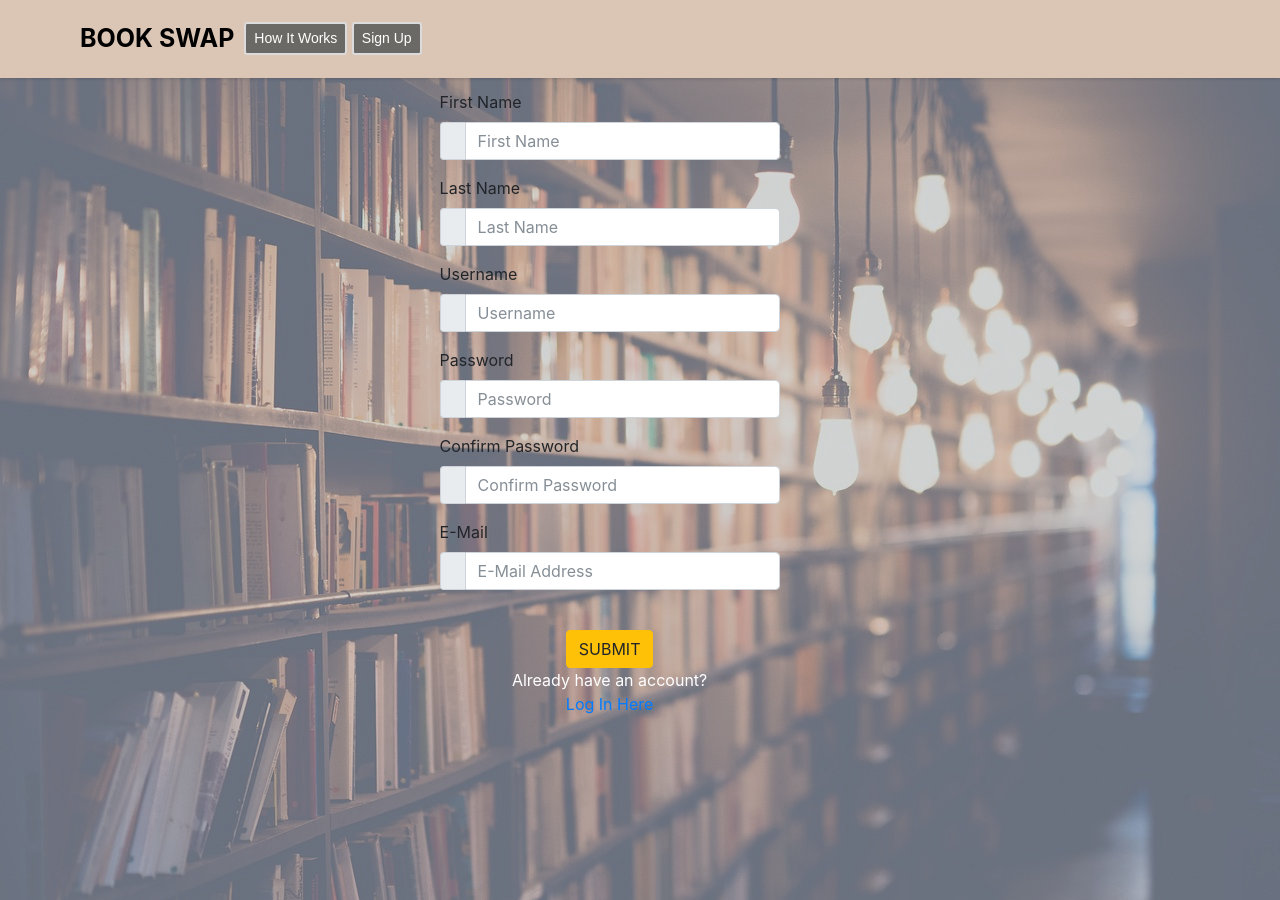
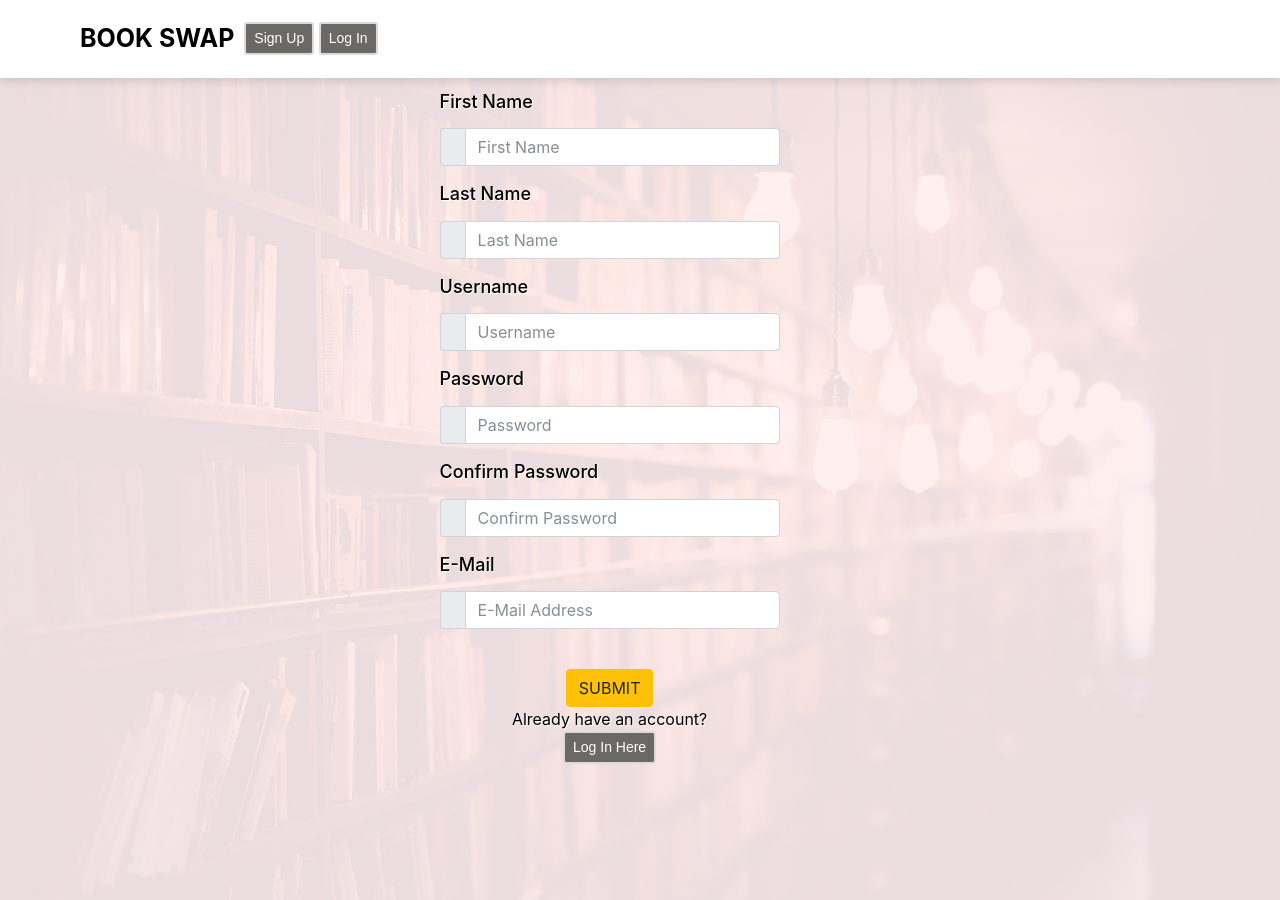
Before and after one commit to dkallattil/bookswap, a PHP site: page /signup.html in a window 1280 px wide; the page is wider, and only the part inside the window is pictured. Run offline with PHP 8.4, Linux system fonts and the light colour scheme.

Commit message:
fixed smooth scroll, changed some buttons, fixed design

```diff
--- a/css/style.css
+++ b/css/style.css
@@ -42,7 +42,19 @@ h3 {
 }
 
 
-h4, h5 {
+h4 {
+  font-family: Arial, sans-serif;
+  font-size: 12px;
+  color: white;
+  position: relative;
+  text-align: left;
+  margin-left: auto;
+  margin-right: auto;
+  text-shadow: 1px 2px #000000;
+
+}
+
+h5 {
   font-family: Arial, sans-serif;
   text-align: center;
   margin-left: auto;
@@ -54,12 +66,16 @@ h6 {
   font-size: 12px;
   color: white;
   position: relative;
-  top: 170px;
+  top: 120px;
   left: auto;
   text-align: center;
   margin-right: auto;
 }
-
+#over img {
+  margin-left: auto;
+  margin-right: auto;
+  display: block;
+}
 .btn-sm {
   -webkit-border-radius: 5;
   -moz-border-radius: 5;
@@ -90,7 +106,7 @@ h6 {
   text-decoration: none;
   position: absolute;
   top: 350px;
-  left: 502px;
+  left: 480px;
 }
 
 .btn-lg:hover {
@@ -117,9 +133,9 @@ h6 {
   width: 100%;
   padding: 20px 0;
   z-index: 1001;
-  background: #dbc6b6;
-  -moz-box-shadow: 0px 1px 3px 0px rgba(0, 0, 0, 0.5);
-  box-shadow: 0px 1px 3px 0px rgba(0, 0, 0, 0.15);
+  background: #ffffff;
+  -moz-box-shadow: 0px 2px 10px 0px rgba(0, 0, 0, 0.5);
+  box-shadow: 0px 2px 10px 0px rgba(0, 0, 0, 0.15);
 }
 
 
@@ -135,7 +151,7 @@ h6 {
   color: #000;
 }
 .nav a:hover{
-  color: white;
+  color: #680f0f;
   text-decoration: none;
 }
 .nav ul {
@@ -178,7 +194,7 @@ h6 {
   top: 0;
   left: 0;
   right: 0;
-  background: rgba(166, 172, 175, 0.5);
+  background: rgba(255, 239, 239, 0.9);
 }
 .cover a:hover {
   color: white;
--- a/signup.html
+++ b/signup.html
@@ -62,9 +62,10 @@
 						</div>
 						<div>
 							<ul>
-
-								<li><button class="btn-sm" style="color:#ffffff;" onclick="location.href = 'index.html#how-it-works';">How It Works</button></li>
-								<li><button type="button" class="btn-sm pull-right" style="color:#ffffff;" onclick="location.href = 'signup.html';">Sign Up</button></li>
+<!-- 								<li><button type ="button" class="btn-sm" style="color:#ffffff;" onclick="location.href = 'index.html#how-it-works';">How It Works</button></li>
+ -->
+                <li><button type="button" class="btn-sm" style="color:#ffffff;" onclick="location.href = 'signup.html';">Sign Up</button></li>
+                <li><button class="btn-sm" style="color:#ffffff;" onclick="location.href = 'login.html';">Log In</button></li>
 							</ul>
 						</div>
 					</div>
@@ -83,7 +84,7 @@
           <!-- Text input-->
 
           <div class="form-group">
-            <label class="col-md-4 control-label">First Name</label>
+            <label class="col-md-4 control-label"><h4 style="color: #000000; font-size: 18px; text-shadow: 1px 1px #ffffff;">First Name</h4></label>
             <div class="col-md-4 inputGroupContainer">
               <div class="input-group">
                 <span class="input-group-addon"><i class="glyphicon glyphicon-user"></i></span>
@@ -95,7 +96,7 @@
           <!-- Text input-->
 
           <div class="form-group">
-            <label class="col-md-4 control-label">Last Name</label>
+            <label class="col-md-4 control-label"><h4 style="color: #000000; font-size: 18px; text-shadow: 1px 1px #ffffff;">Last Name</h4></label>
             <div class="col-md-4 inputGroupContainer">
               <div class="input-group">
                 <span class="input-group-addon"><i class="glyphicon glyphicon-user"></i></span>
@@ -107,7 +108,7 @@
           <!-- Text input-->
 
           <div class="form-group">
-            <label class="col-md-4 control-label">Username</label>
+            <label class="col-md-4 control-label"><h4 style="color: #000000; font-size: 18px; text-shadow: 1px 1px #ffffff;">Username</h4></label>
             <div class="col-md-4 inputGroupContainer">
               <div class="input-group">
                 <span class="input-group-addon"><i class="glyphicon glyphicon-user"></i></span>
@@ -119,7 +120,7 @@
           <!-- Text input-->
 
           <div class="form-group">
-            <label class="col-md-4 control-label">Password</label>
+            <label class="col-md-4 control-label"><h4 style="color: #000000; font-size: 18px; text-shadow: 1px 1px #ffffff;">Password</h4></label>
             <div class="col-md-4 inputGroupContainer">
               <div class="input-group">
                 <span class="input-group-addon"><i class="glyphicon glyphicon-user"></i></span>
@@ -131,7 +132,7 @@
           <!-- Text input-->
 
                 <div class="form-group">
-                  <label class="col-md-4 control-label">Confirm Password</label>
+                  <label class="col-md-4 control-label"><h4 style="color: #000000; font-size: 18px; text-shadow: 1px 1px #ffffff;">Confirm Password</h4></label>
                   <div class="col-md-4 inputGroupContainer">
                     <div class="input-group">
                       <span class="input-group-addon"><i class="glyphicon glyphicon-user"></i></span>
@@ -143,7 +144,7 @@
 
                 <!-- Text input-->
                 <div class="form-group">
-                  <label class="col-md-4 control-label">E-Mail</label>
+                  <label class="col-md-4 control-label"><h4 style="color: #000000; font-size: 18px; text-shadow: 1px 1px #ffffff;">E-Mail</h4></label>
                   <div class="col-md-4 inputGroupContainer">
                     <div class="input-group">
                       <span class="input-group-addon"><i class="glyphicon glyphicon-envelope"></i></span>
@@ -162,8 +163,9 @@
                 <div class="form-group" style="text-align: center">
                   <label class="col-md-4 control-label"></label>
                   <div class="col-md-4">
-                    <button type="submit" onclick="checkPass()" class="btn btn-warning">SUBMIT <span class="glyphicon glyphicon-send"></span></button>
-										<div style="color: white">Already have an account?</div><a href="login.html">Log In Here</a>
+                    <button type="submit" onclick="checkPass()" class="btn btn-warning">SUBMIT</br> <span class="glyphicon glyphicon-send"></span></button>
+										<div style="color: #000000; text-shadow: 1px 1px #ffffff;">Already have an account?</br></div>
+                    <a href="login.html"><button type="button" class="btn-sm">Log In Here</button></a>
 								  </div>
                 </div>
 
```
Also changed, not shown: index.html (+39 -4 lines), js/jquery.localScroll.min.js (added, +7 -0 lines), login.html (+8 -3 lines), images/book.png (added), images/browse.png (added), images/upload.png (added).
